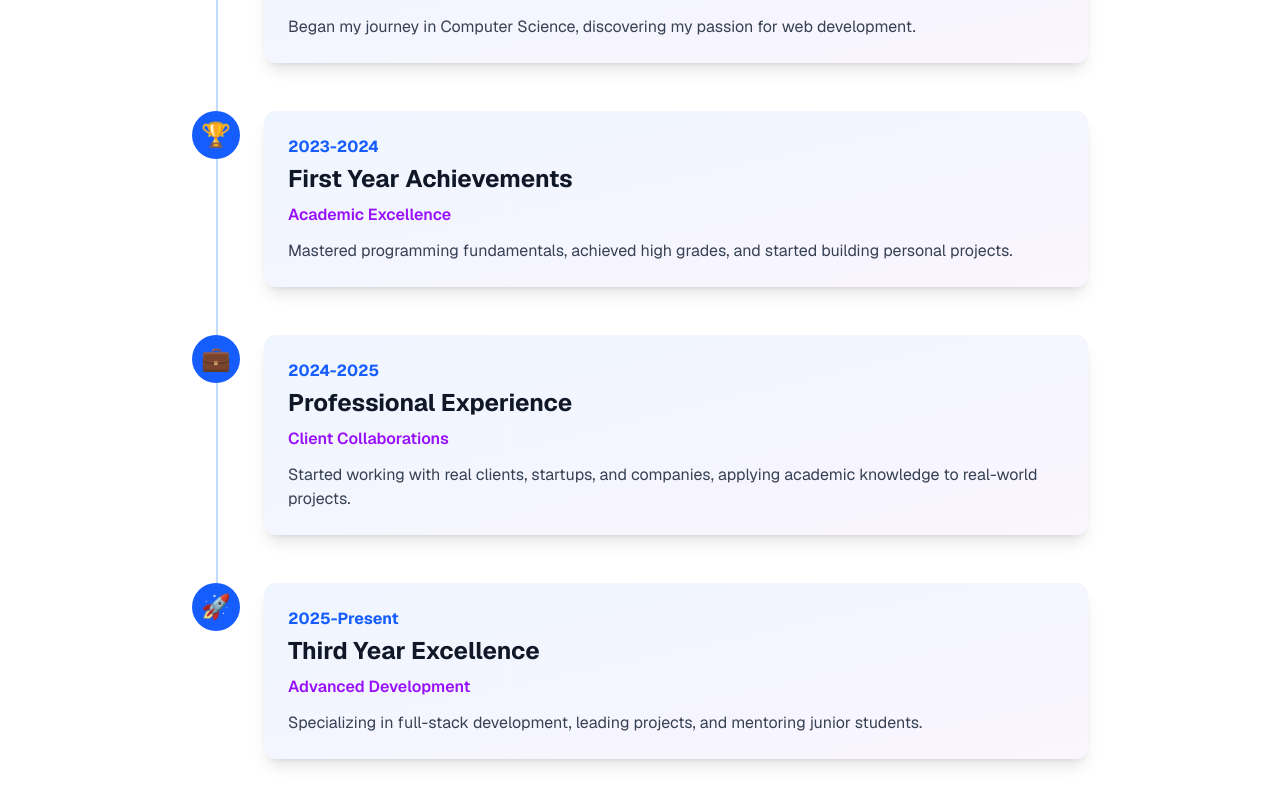
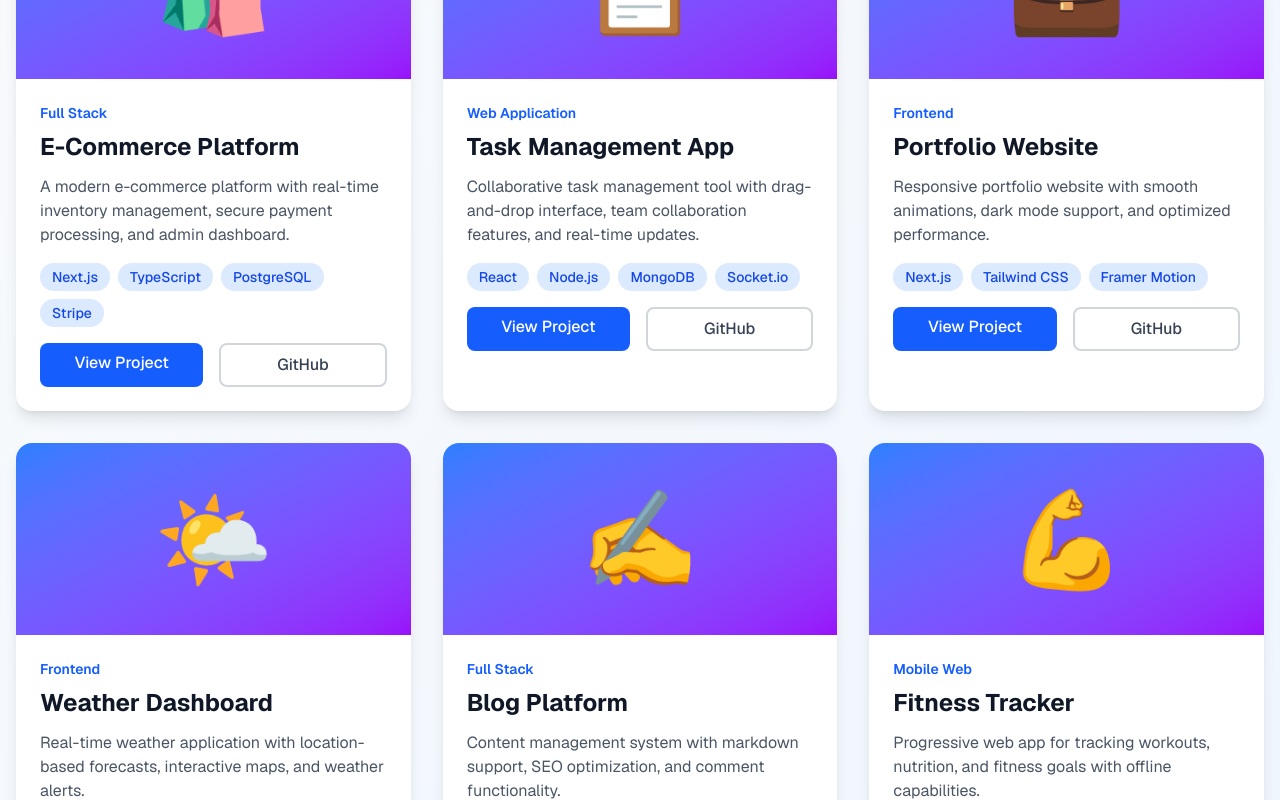
Before and after one commit to Topor24k/Personal-Portfolio, a Next.js app in the folder portfolio/: page / in a window 1280 px wide. Shown: the part 2160-2960 px from the top of the page. Built offline with nearby package versions, Linux system fonts and the light colour scheme.

Commit message:
Added Project Section

```diff
--- /dev/null
+++ b/portfolio/components/ProjectsSection.tsx
@@ -0,0 +1,132 @@
+import Image from 'next/image';
+
+export default function ProjectsSection() {
+  const projects = [
+    {
+      title: 'E-Commerce Platform',
+      category: 'Full Stack',
+      description: 'A modern e-commerce platform with real-time inventory management, secure payment processing, and admin dashboard.',
+      technologies: ['Next.js', 'TypeScript', 'PostgreSQL', 'Stripe'],
+      image: '🛍️',
+      link: '#',
+      github: '#'
+    },
+    {
+      title: 'Task Management App',
+      category: 'Web Application',
+      description: 'Collaborative task management tool with drag-and-drop interface, team collaboration features, and real-time updates.',
+      technologies: ['React', 'Node.js', 'MongoDB', 'Socket.io'],
+      image: '📋',
+      link: '#',
+      github: '#'
+    },
+    {
+      title: 'Portfolio Website',
+      category: 'Frontend',
+      description: 'Responsive portfolio website with smooth animations, dark mode support, and optimized performance.',
+      technologies: ['Next.js', 'Tailwind CSS', 'Framer Motion'],
+      image: '💼',
+      link: '#',
+      github: '#'
+    },
+    {
+      title: 'Weather Dashboard',
+      category: 'Frontend',
+      description: 'Real-time weather application with location-based forecasts, interactive maps, and weather alerts.',
+      technologies: ['React', 'OpenWeather API', 'Chart.js'],
+      image: '🌤️',
+      link: '#',
+      github: '#'
+    },
+    {
+      title: 'Blog Platform',
+      category: 'Full Stack',
+      description: 'Content management system with markdown support, SEO optimization, and comment functionality.',
+      technologies: ['Next.js', 'Prisma', 'PostgreSQL'],
+      image: '✍️',
+      link: '#',
+      github: '#'
+    },
+    {
+      title: 'Fitness Tracker',
+      category: 'Mobile Web',
+      description: 'Progressive web app for tracking workouts, nutrition, and fitness goals with offline capabilities.',
+      technologies: ['React', 'PWA', 'IndexedDB'],
+      image: '💪',
+      link: '#',
+      github: '#'
+    }
+  ];
+
+  return (
+    <section id="projects" className="py-20 bg-gradient-to-br from-gray-50 to-blue-50">
+      <div className="container mx-auto px-4">
+        {/* Section Header */}
+        <div className="text-center mb-16">
+          <h2 className="text-4xl md:text-5xl font-bold text-gray-900 mb-4">
+            My Latest Projects
+          </h2>
+          <p className="text-xl text-gray-600 max-w-2xl mx-auto">
+            Explore my recent work and creative solutions
+          </p>
+        </div>
+
+        {/* Projects Grid */}
+        <div className="grid grid-cols-1 md:grid-cols-2 lg:grid-cols-3 gap-8">
+          {projects.map((project, index) => (
+            <div
+              key={index}
+              className="bg-white rounded-2xl shadow-lg overflow-hidden hover:shadow-2xl transition-all duration-300 transform hover:-translate-y-2"
+            >
+              {/* Project Image/Icon */}
+              <div className="h-48 bg-gradient-to-br from-blue-500 to-purple-600 flex items-center justify-center text-8xl">
+                {project.image}
+              </div>
+
+              {/* Project Content */}
+              <div className="p-6">
+                <div className="text-sm text-blue-600 font-semibold mb-2">
+                  {project.category}
+                </div>
+                <h3 className="text-2xl font-bold text-gray-900 mb-3">
+                  {project.title}
+                </h3>
+                <p className="text-gray-600 mb-4">
+                  {project.description}
+                </p>
+
+                {/* Technologies */}
+                <div className="flex flex-wrap gap-2 mb-4">
+                  {project.technologies.map((tech, idx) => (
+                    <span
+                      key={idx}
+                      className="px-3 py-1 bg-blue-100 text-blue-700 text-sm rounded-full font-medium"
+                    >
+                      {tech}
+                    </span>
+                  ))}
+                </div>
+
+                {/* Links */}
+                <div className="flex gap-4">
+                  <a
+                    href={project.link}
+                    className="flex-1 text-center bg-blue-600 text-white py-2 rounded-lg hover:bg-blue-700 transition-colors font-medium"
+                  >
+                    View Project
+                  </a>
+                  <a
+                    href={project.github}
+                    className="flex-1 text-center border-2 border-gray-300 text-gray-700 py-2 rounded-lg hover:border-gray-400 transition-colors font-medium"
+                  >
+                    GitHub
+                  </a>
+                </div>
+              </div>
+            </div>
+          ))}
+        </div>
+      </div>
+    </section>
+  );
+}
```
